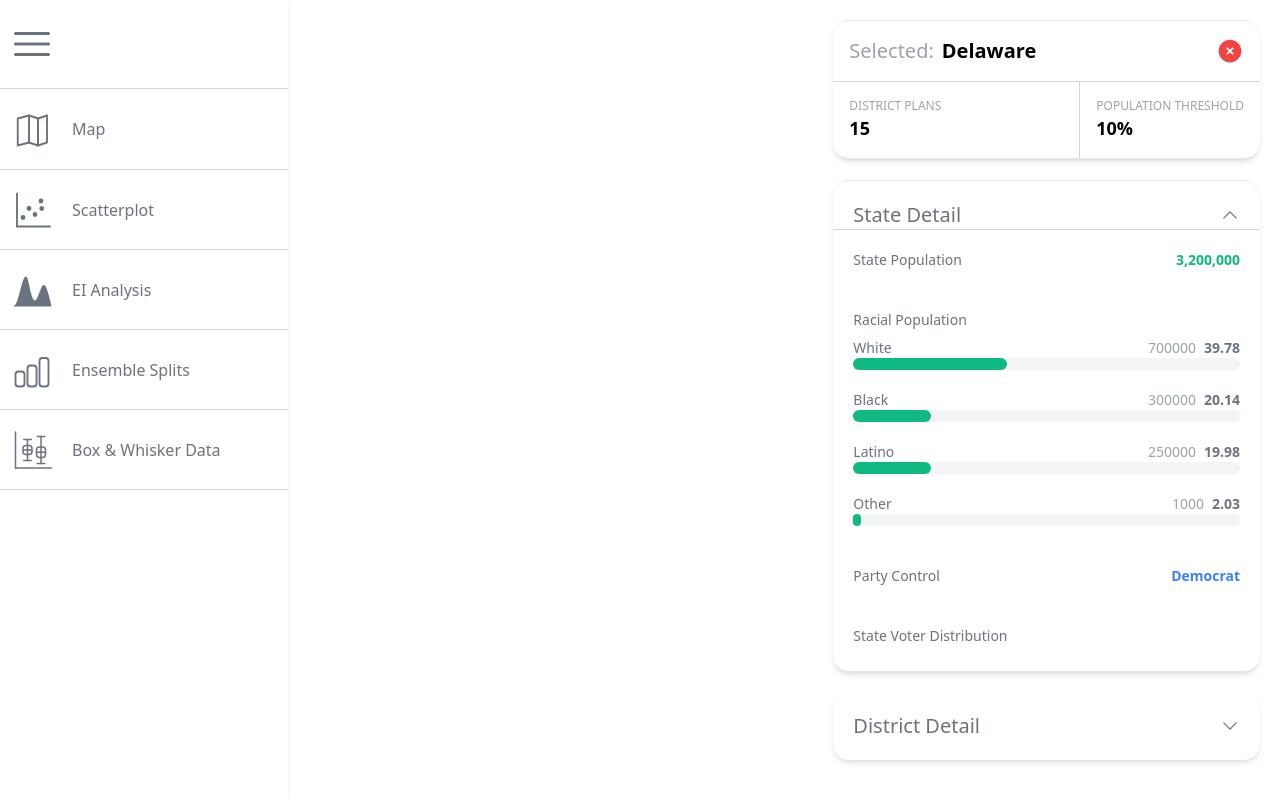
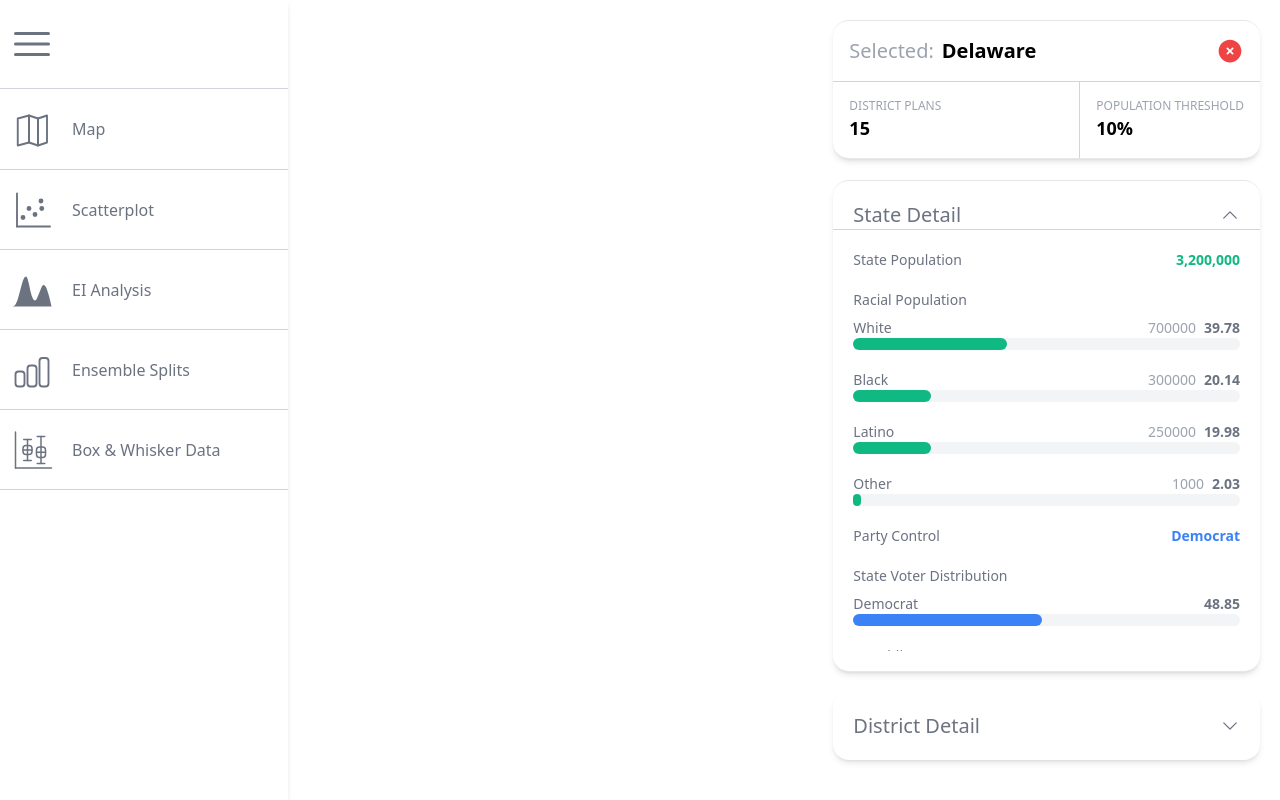
Before and after one commit to CSE416-Rockies/Rockies-VRA-Repeal-Analysis, a React (Vite) app in the folder client/: page /map in a window 1280 px wide. Built offline with nearby package versions, Linux system fonts and the light colour scheme.

Commit message:
congressional representative tab transition added

```diff
--- a/client/src/components/StateDetail.jsx
+++ b/client/src/components/StateDetail.jsx
@@ -1,11 +1,22 @@
 import { ChevronRightIcon, ChevronLeftIcon, ChevronDownIcon, ChevronUpIcon } from '@heroicons/react/24/solid'
 import {UserIcon} from '@heroicons/react/24/solid'
-import {useState} from 'react'
+import {useState, useRef} from 'react'
 
 
 export default function StateDetail({expanded, onClick}){
 
     const [repDetail, setRepDetail] = useState(false);
+    const repTopRef = useRef(null);
+
+    function toReps(){
+        setRepDetail(true);
+        repTopRef.current.scrollTo({ top: 0 });
+    }
+
+    function toDef(){
+        setRepDetail(false);
+        repTopRef.current.scrollTo({ top: 0 });
+    }
 
     const races = [
         {race: "White", percent: 39.78, popNumber: 700000},
@@ -22,16 +33,15 @@ export default function StateDetail({expanded, onClick}){
      const reps = [
         {repName: "Bob Dylan", party: 'republican'},
         {repName: "Bob Dylan", party: 'republican'},
-        {repName: "Bob Dylan", party: 'democrat'},
-        {repName: "Bob Dylan", party: 'democrat'},
+        {repName: "Bob Dylan", party: 'democratic'},
+        {repName: "Bob Dylan", party: 'democratic'},
         {repName: "Bob Dylan", party: 'republican'},
         {repName: "Bob Dylan", party: 'republican'},
-        {repName: "Bob Dylan", party: 'democrat'},
+        {repName: "Bob Dylan", party: 'democratic'},
         {repName: "Bob Dylan", party: 'republican'},
-        {repName: "Bob Dylan", party: 'democrat'},
-        {repName: "Bob Dylan", party: 'democrat'},
-
-    ];
+        {repName: "Bob Dylan", party: 'democratic'},
+        {repName: "Bob Dylan", party: 'democratic'},
+    ]
 
     const partyControl = "Democrat";
 
@@ -46,20 +56,31 @@ export default function StateDetail({expanded, onClick}){
                 { expanded ? <ChevronUpIcon className = 'w-5'/> : <ChevronDownIcon className = 'w-5'/> }
             </div>
 
-            <div className={`flex flex-col gap-10 px-5 overflow-y-scroll ${expanded ? 'opacity-100 pt-5' : 'max-h-0 opacity-0'}`}>
+            <div ref = {repTopRef} className={`relative gap-10 px-5 overflow-y-scroll overflow-x-hidden ${expanded ? 'opacity-100' : 'max-h-0 opacity-0'}`}>
+                <div className = {` ${repDetail ? 'slideInR': 'slideInL'}`}>
 
-                {/* <div className = {`${repDetail? '-translate-x-full opacity-0' : 'translate-x-0 opacity-100'}`}> */}
-                    <DefaultDetail races = {races} stateVoterDist = {stateVoterDist} partyControl = {partyControl}/>
-                {/* </div> */}
+                {!repDetail ?
+                    (<div className = 'flex flex-col gap-5'>
+                        <DefaultDetail races = {races} stateVoterDist = {stateVoterDist} partyControl = {partyControl}/>
+                        <div className = 'group flex text-gray-500 justify-between cursor-pointer hover:bg-gray-100 -mx-5 p-5' onClick = {toReps}>
+                            <span className = 'group-hover:translate-x-2'>Congressional Representatives</span>
+                            <ChevronRightIcon className = 'w-5 group-hover:translate-x-2 '/>
+                        </div>
+                    </div>)
 
-                <div className = 'group flex text-gray-500 justify-between cursor-pointer hover:bg-gray-100 -mx-5 p-5' onClick = {()=> setRepDetail(true)}>
-                    <span className = 'group-hover:translate-x-2'>Congressional Representatives</span>
-                    <ChevronRightIcon className = 'w-5 group-hover:translate-x-2 '/>
+                    :
+
+                    (<div className = 'flex flex-col'>
+                        <div className = 'group flex text-gray-500 justify-between cursor-pointer hover:bg-gray-100 -mx-5 p-5' onClick = {toDef}>
+                            <ChevronLeftIcon className = 'w-5 group-hover:-translate-x-2 '/>
+                            <span className = 'group-hover:-translate-x-2'>Congressional Representatives</span>
+                        </div>
+                        <CongressRepDetail repArr = {reps} />
+
+                    </div>)
+                }
                 </div>
 
-                {/* <div className = {`${repDetail ? 'translate-x-0 opacity-100' : 'translate-x-full opacity-0'}`}> */}
-                    <CongressRepDetail repArr = {reps} />
-                {/* </div> */}
 
             </div>
         </div>
@@ -114,7 +135,7 @@ function DefaultDetail({races, stateVoterDist, partyControl}){
 
     return(
     <>
-        <div className = 'flex text-gray-500 justify-between'>
+        <div className = 'flex text-gray-500 justify-between pt-5'>
             <span>State Population</span>
             <span className = "text-emerald-500 font-bold">3,200,000</span>
         </div>
@@ -136,9 +157,9 @@ function CongressRepDetail({repArr, onClick}){
         {repArr.map(({repName, party})=>(
             <div className = 'flex gap-2'>
                 <UserIcon className = 'w-8'/>
-                <div className = 'flex flex-col gap-2'>
+                <div className = 'flex flex-col gap-1'>
                     <div className = 'text-sm'>{repName}</div>
-                    <div className = 'text-xs capitalize'>{party} Party</div>
+                    <div className = {`text-xs capitalize ${party == "republican"? 'text-red-500' : 'text-blue-500'}`}>{party} Party</div>
                 </div>
             </div>
         ))}
--- a/client/src/index.css
+++ b/client/src/index.css
@@ -21,3 +21,22 @@ th{
     @apply divide-y divide-gray-300 border-y
   }
 }
+
+
+@keyframes slideInL {
+  from { transform: translateX(-100%); opacity: 0; }
+  to { transform: translateX(0); opacity: 1; }
+}
+
+.slideInL {
+  animation: slideInL 0.5s;
+}
+
+@keyframes slideInR {
+  from { transform: translateX(100%); opacity: 0; }
+  to { transform: translateX(0%); opacity: 1; }
+}
+
+.slideInR {
+  animation: slideInR  0.5s;
+}
```
